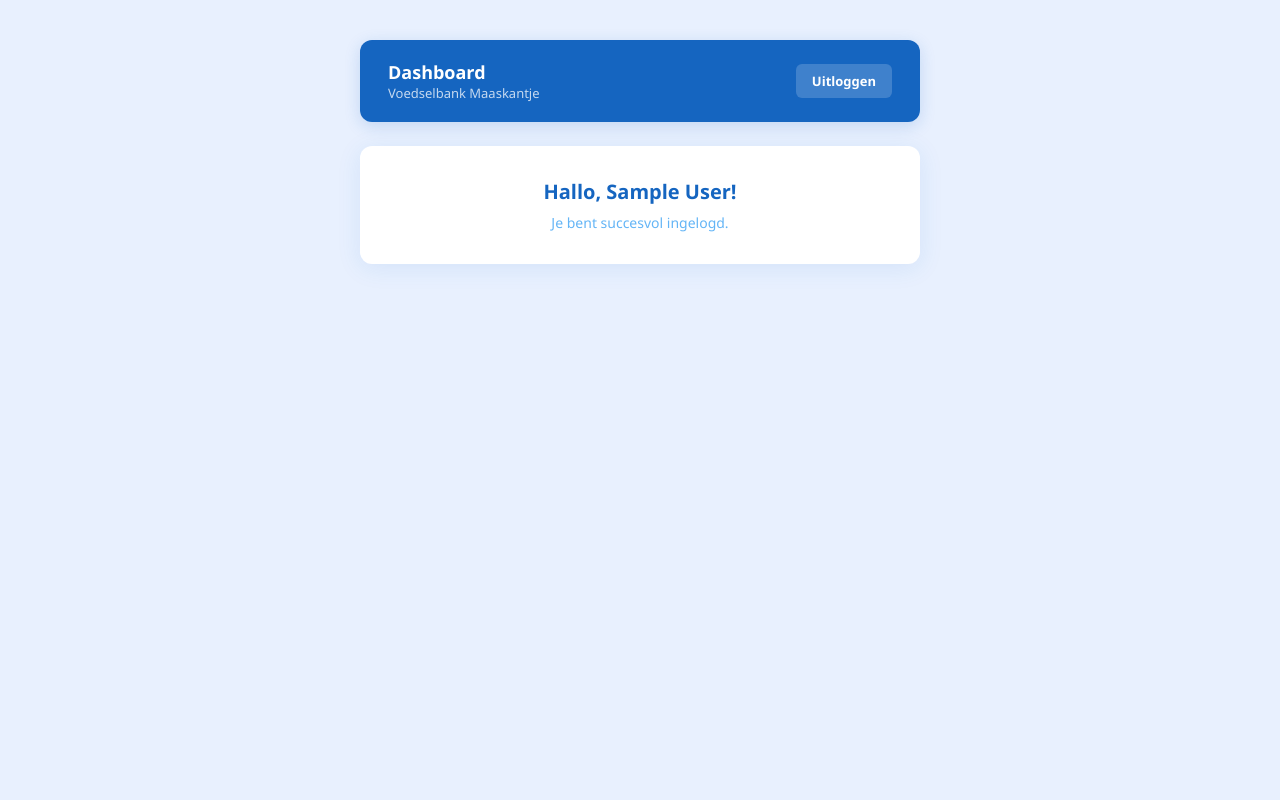
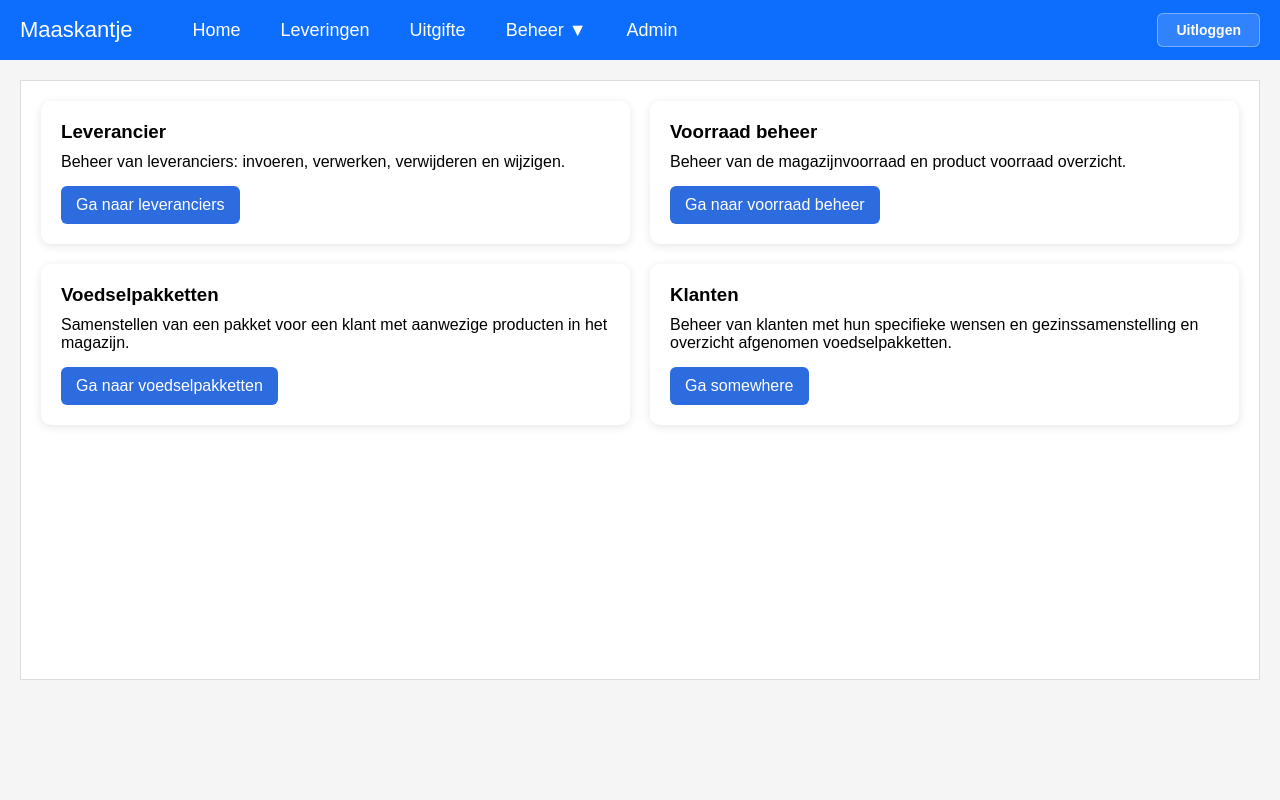
Before and after one commit to Sowato/voedselbank-maaskantje, a PHP site: page /voedselbank-maaskantje/Pages/dashboard.php in a window 1280 px wide. Run offline with PHP 8.4, Linux system fonts and the light colour scheme; the visitor is signed in with stand-in values (Sample User, id 1).

```diff
--- a/Pages/dashboard.php
+++ b/Pages/dashboard.php
@@ -8,60 +8,116 @@ requireLogin();
     <meta charset="UTF-8">
     <meta name="viewport" content="width=device-width, initial-scale=1.0">
     <title>Dashboard – Voedselbank Maaskantje</title>
-    <link rel="stylesheet" href="../style.css">
-    <style>
-        body { align-items: flex-start; padding: 40px 16px; }
-        .dashboard { max-width: 560px; width: 100%; margin: 0 auto; }
-        .top-bar {
-            background: #1565c0;
-            color: #fff;
-            border-radius: 12px;
-            padding: 20px 28px;
-            display: flex;
-            align-items: center;
-            justify-content: space-between;
-            margin-bottom: 24px;
-            box-shadow: 0 4px 16px rgba(21,101,192,.18);
-        }
-        .top-bar h2 { font-size: 18px; font-weight: 700; }
-        .top-bar span { font-size: 13px; opacity: .75; display: block; }
-        .logout-btn {
-            background: rgba(255,255,255,.18);
-            color: #fff;
-            border: none;
-            border-radius: 6px;
-            padding: 8px 16px;
-            font-size: 13px;
-            font-weight: 600;
-            cursor: pointer;
-            text-decoration: none;
-            transition: background .2s;
-        }
-        .logout-btn:hover { background: rgba(255,255,255,.3); }
-        .welcome-card {
-            background: #fff;
-            border-radius: 12px;
-            box-shadow: 0 4px 24px rgba(25,118,210,.10);
-            padding: 32px 28px;
-            text-align: center;
-        }
-        .welcome-card h3 { color: #1565c0; font-size: 20px; margin-bottom: 8px; }
-        .welcome-card p  { color: #64b5f6; font-size: 14px; }
-    </style>
+    <link rel="stylesheet" href="../dashboard.css">
 </head>
 <body>
-    <div class="dashboard">
-        <div class="top-bar">
-            <div>
-                <h2>Dashboard</h2>
-                <span>Voedselbank Maaskantje</span>
-            </div>
-            <a href="../Components/logout.php" class="logout-btn">Uitloggen</a>
+
+<nav class="navbar">
+
+    <div class="logo">
+        Maaskantje
+    </div>
+
+    <ul class="menu">
+
+        <li>
+            <a href="#">Home</a>
+        </li>
+
+        <li>
+            <a href="#">Leveringen</a>
+        </li>
+
+        <li>
+            <a href="#">Uitgifte</a>
+        </li>
+
+        <li>
+            <a href="#">Beheer ▼</a>
+
+            <ul class="dropdown">
+
+                <li>
+                    <a href="#">Leveranciers</a>
+                </li>
+
+                <li class="has-submenu">
+                    <a href="#">Voorraad</a>
+
+                    <ul class="submenu">
+                        <li>
+                            <a href="#">Magazijn voorraad</a>
+                        </li>
+
+                        <li>
+                            <a href="#">Product voorraad overzicht</a>
+                        </li>
+                    </ul>
+
+                </li>
+
+                <li>
+                    <a href="#">Voedselpakketten</a>
+                </li>
+
+                <li class="has-submenu">
+                    <a href="#">Klanten</a>
+
+                    <ul class="submenu">
+                        <li>
+                            <a href="#">Beheer klanten</a>
+                        </li>
+
+                        <li>
+                            <a href="#">Pakketten overzicht</a>
+                        </li>
+                    </ul>
+
+                </li>
+
+            </ul>
+
+        </li>
+
+        <li>
+            <a href="#">Admin</a>
+        </li>
+
+    </ul>
+
+    <div class="navbar-user">
+        <a href="../Components/logout.php" class="logout-btn">Uitloggen</a>
+    </div>
+
+</nav>
+
+<div class="content">
+    <div class="grid">
+        <div class="card">
+            <h3>Leverancier</h3>
+            <p>Beheer van leveranciers: invoeren, verwerken, verwijderen en wijzigen.</p>
+            <a href="#" class="btn">Ga naar leveranciers</a>
         </div>
-        <div class="welcome-card">
-            <h3>Hallo, <?= htmlspecialchars($_SESSION['user_name']) ?>!</h3>
-            <p>Je bent succesvol ingelogd.</p>
+
+        <div class="card">
+            <h3>Voorraad beheer</h3>
+            <p>Beheer van de magazijnvoorraad en product voorraad overzicht.</p>
+            <a href="#" class="btn">Ga naar voorraad beheer</a>
+        </div>
+
+        <div class="card">
+            <h3>Voedselpakketten</h3>
+            <p>Samenstellen van een pakket voor een klant met aanwezige producten in het magazijn.</p>
+            <a href="#" class="btn">Ga naar voedselpakketten</a>
+        </div>
+
+        <div class="card">
+            <h3>Klanten</h3>
+            <p>Beheer van klanten met hun specifieke wensen en gezinssamenstelling en overzicht afgenomen voedselpakketten.</p>
+            <a href="#" class="btn">Ga somewhere</a>
         </div>
     </div>
+</div>
+
 </body>
 </html>
--- /dev/null
+++ b/dashboard.css
@@ -0,0 +1,175 @@
+* {
+    margin: 0;
+    padding: 0;
+    box-sizing: border-box;
+    font-family: Arial, Helvetica, sans-serif;
+}
+
+body {
+    background: #f5f5f5;
+}
+
+/* NAVBAR */
+
+.navbar {
+    background: #0d6efd;
+    height: 60px;
+    display: flex;
+    align-items: center;
+    padding: 0 20px;
+}
+
+.logo {
+    color: #fff;
+    font-size: 22px;
+    margin-right: 40px;
+    font-weight: normal;
+}
+
+.menu {
+    list-style: none;
+    display: flex;
+    flex: 1;
+}
+
+.menu > li {
+    position: relative;
+}
+
+.menu > li > a {
+    display: block;
+    color: #fff;
+    text-decoration: none;
+    padding: 20px;
+    font-size: 18px;
+}
+
+.menu > li:hover {
+    background: rgba(255, 255, 255, 0.15);
+}
+
+/* DROPDOWN */
+
+.dropdown {
+    display: none;
+    position: absolute;
+    top: 60px;
+    left: 0;
+    min-width: 250px;
+    background: #fff;
+    list-style: none;
+    border: 1px solid #dcdcdc;
+    box-shadow: 0 2px 8px rgba(0, 0, 0, 0.15);
+}
+
+.menu li:hover > .dropdown {
+    display: block;
+}
+
+.dropdown li {
+    position: relative;
+}
+
+.dropdown a {
+    display: block;
+    padding: 14px 20px;
+    text-decoration: none;
+    color: #333;
+    white-space: nowrap;
+}
+
+.dropdown a:hover {
+    background: #ececec;
+}
+
+/* SUBMENU */
+
+.submenu {
+    display: none;
+    position: absolute;
+    top: 0;
+    left: 100%;
+    min-width: 280px;
+    background: #fff;
+    list-style: none;
+    border: 1px solid #dcdcdc;
+    box-shadow: 0 2px 8px rgba(0, 0, 0, 0.15);
+}
+
+.dropdown li:hover > .submenu {
+    display: block;
+}
+
+.has-submenu > a::after {
+    content: " »";
+    float: right;
+}
+
+/* NAVBAR USER / UITLOGGEN */
+
+.navbar-user {
+    margin-left: auto;
+}
+
+.logout-btn {
+    display: inline-block;
+    padding: 8px 18px;
+    background: rgba(255, 255, 255, 0.15);
+    color: #fff;
+    text-decoration: none;
+    border-radius: 6px;
+    font-size: 14px;
+    font-weight: 600;
+    border: 1px solid rgba(255, 255, 255, 0.35);
+    transition: background 0.2s;
+}
+
+.logout-btn:hover {
+    background: rgba(255, 255, 255, 0.3);
+}
+
+/* CONTENT */
+
+.content {
+    background: #fff;
+    min-height: 600px;
+    margin: 20px;
+    border: 1px solid #ddd;
+    padding: 20px;
+}
+
+/* GRID */
+
+.grid {
+    display: grid;
+    grid-template-columns: repeat(2, 1fr);
+    gap: 20px;
+}
+
+/* CARD */
+
+.card {
+    background: white;
+    border-radius: 10px;
+    padding: 20px;
+    box-shadow: 0 2px 10px rgba(0, 0, 0, 0.1);
+}
+
+.card h3 {
+    margin-top: 0;
+    margin-bottom: 10px;
+}
+
+.btn {
+    display: inline-block;
+    margin-top: 15px;
+    padding: 10px 15px;
+    background: #2d6cdf;
+    color: white;
+    text-decoration: none;
+    border-radius: 6px;
+}
+
+.btn:hover {
+    background: #1f4fb5;
+}
```
Also changed, not shown: Components/login.php (+9 -0 lines).
